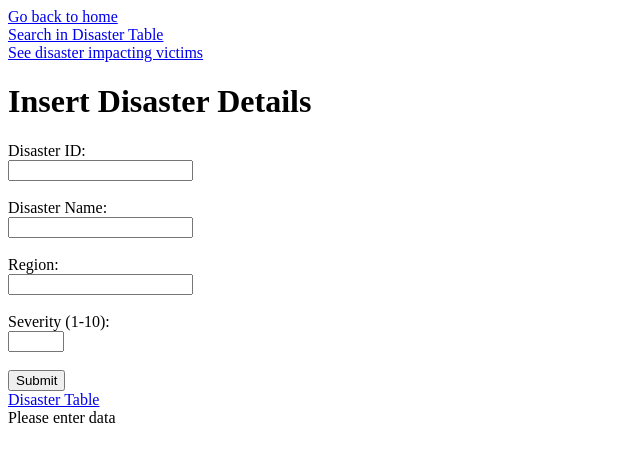
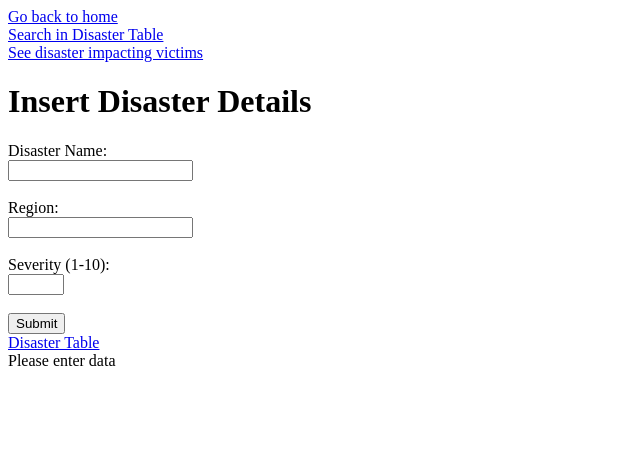
Before and after one commit to Rifah-Zakiah/Database-Management-Relief-System, a PHP site: page /disaster.php in a window 1280 px wide. Shown: the top 462 px of the page, without its empty margins (0-640 px from the left). Run offline with PHP 8.4, Linux system fonts and the light colour scheme.

Commit message:
Update disaster.php

```diff
--- a/disaster.php
+++ b/disaster.php
@@ -16,8 +16,8 @@
     <a href="impacts.php">See disaster impacting victims</a><br>
     <h1>Insert Disaster Details</h1>
         <form action="<?php htmlspecialchars($_SERVER["PHP_SELF"]) ?>" method="post">
-            <label for="id">Disaster ID:</label><br>
-            <input type="number" name="id" required><br><br>
+            <!-- <label for="id">Disaster ID:</label><br>
+            <input type="number" name="id" required><br><br> -->
 
             <label for="name">Disaster Name:</label><br>
             <input type="text" name="name" required><br><br>
@@ -36,17 +36,17 @@
 
 <?php
     if ($_SERVER["REQUEST_METHOD"] == "POST") {
-        $id = filter_input(INPUT_POST, "id", FILTER_SANITIZE_SPECIAL_CHARS);
+       // $id = filter_input(INPUT_POST, "id", FILTER_SANITIZE_SPECIAL_CHARS);empty($id)||
         $name = filter_input(INPUT_POST, "name", FILTER_SANITIZE_SPECIAL_CHARS);
         $region = filter_input(INPUT_POST, "region", FILTER_SANITIZE_SPECIAL_CHARS);
         $severity = filter_input(INPUT_POST, "severity", FILTER_SANITIZE_SPECIAL_CHARS);
     }
 
-    if (empty($id)||empty($name)||empty($region)||empty($severity)) {
+    if (empty($name)||empty($region)||empty($severity)) {
         echo"Please enter data";
     }else {
-        $sql = "INSERT INTO Disaster (id, name, region, severity)
-            VALUES ('$id', '$name', '$region', '$severity')";
+        $sql = "INSERT INTO Disaster (name, region, severity)
+            VALUES ('$name', '$region', '$severity')";
 
     if ($conn->query($sql) === TRUE) {
         echo "New record created successfully.";
```
